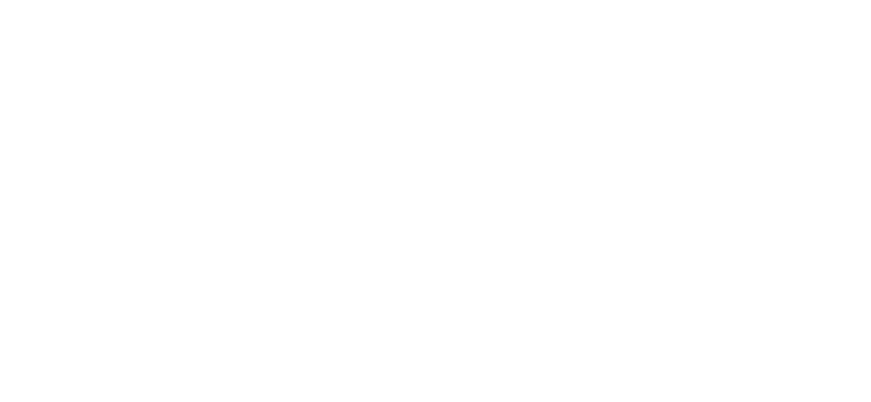
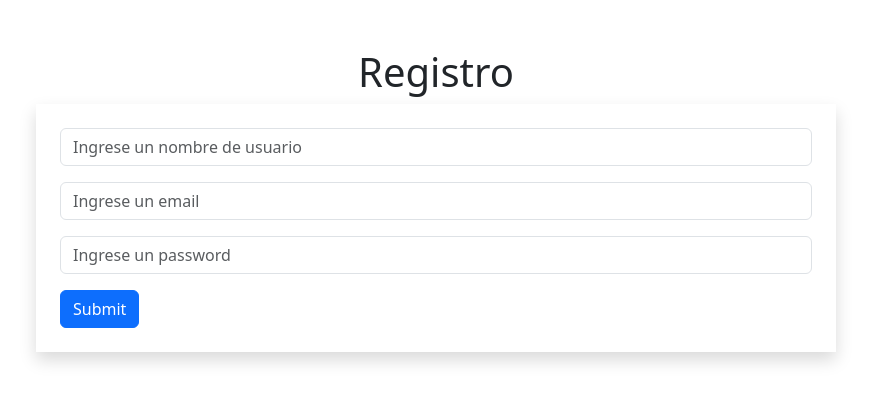
Before and after one commit to yanina-rodriguez-dev/blogRecetas, a React (Vite) app: page / in a window 1280 px wide. Shown: the top 402 px of the page, without its empty margins (204-1075 px from the left). Built offline with nearby package versions, Linux system fonts and the light colour scheme.

Commit message:
Maquetado registro terminado

```diff
--- a/src/App.jsx
+++ b/src/App.jsx
@@ -1,12 +1,13 @@
-
 import './App.css'
+import Registro from "./views/Registro";
+import 'bootstrap/dist/css/bootstrap.min.css';
 
 function App() {
 
 
   return (
     <>
-
+      <Registro></Registro>
     </>
   )
 }
--- a/src/views/Registro.jsx
+++ b/src/views/Registro.jsx
@@ -1,10 +1,34 @@
-import React from 'react';
+import React from "react";
+import Button from "react-bootstrap/Button";
+import Form from "react-bootstrap/Form";
+import Container from 'react-bootstrap/Container';
 
 const Registro = () => {
     return (
-        <div>
+        <section className="my-5">
+            <h1 className="text-center">Registro</h1>
 
-        </div>
+            <Container>
+
+                <Form className="mx-auto shadow p-4" style={{maxWidth:"800px"}}>
+                    <Form.Group className="mb-3" controlId="userName">
+                        <Form.Control type="text" placeholder="Ingrese un nombre de usuario" />
+                    </Form.Group>
+
+                    <Form.Group className="mb-3" controlId="userEmail">
+                        <Form.Control type="email" placeholder="Ingrese un email" />
+                    </Form.Group>
+
+                    <Form.Group className="mb-3" controlId="userPassword">
+                        <Form.Control type="password" placeholder="Ingrese un password"/>
+                    </Form.Group>
+
+                    <Button variant="primary" type="submit">
+                        Submit
+                    </Button>
+                </Form>
+            </Container>
+        </section>
     );
 };
 
```
